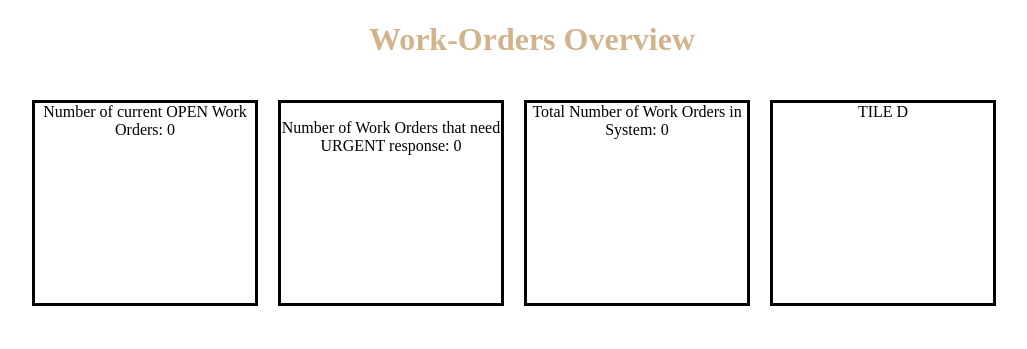
After one commit to Sujatha-Renga/ISQA_8210_Assign5, a Django app: page /workorder/dashboard/ in a window 1280 px wide. The commit adds this page. Shown: the top 349 px of the page, without its empty margins (108-1135 px from the left). Run offline with Django 4.2, Linux system fonts and the light colour scheme; data that the repository does not hold is empty.

Commit message:
added simple dashboard and pdf filter

```diff
--- /dev/null
+++ b/templates/workorder/dashboard.html
@@ -0,0 +1,72 @@
+<!DOCTYPE html>
+{#{% extends 'base.html' %}#}
+{% load static %}
+{% block content %}
+<html lang="en">
+    <head>
+
+        <!-- CSS style to put div side by side -->
+        <style type="text/css">
+        .container {
+            width:1000px;
+            height:250px;
+            background-color:white;
+            padding-top:20px;
+            {#padding-left:15px;#}
+            {#padding-right:15px;#}
+        }
+        #st-box {
+            float:left;
+            width:220px;
+            height:200px;
+            background-color:white;
+            border:solid black;
+        }
+        #nd-box {
+            float:left;
+            width:220px;
+            height:200px;
+            background-color:white;
+            border:solid black;
+            margin-left:20px;
+        }
+        #rd-box {
+            float:left;
+            width:220px;
+            height:200px;
+            background-color:white;
+            border:solid black;
+            margin-left:20px;
+        }
+        h1 {
+            color:Tan;
+        }
+        </style>
+    </head>
+
+    <body>
+        <center>
+        <h1>Work-Orders Overview</h1>
+
+        <div class="container">
+            <div id="st-box">
+        Number of current OPEN Work Orders: {{ open_wo_count }}
+            </div>
+
+            <div id="nd-box"><p></p><p></p>
+                <p>
+                    Number of Work Orders that need URGENT response: {{ severity_count }}
+                </p>
+            </div>
+
+            <div id="rd-box">
+Total Number of Work Orders in System: {{ total_wo }}
+            </div>
+                        <div id="rd-box">
+TILE D
+            </div>
+        </div>
+        </center>
+
+{% endblock %}
+</html>
--- a/workorder/urls.py
+++ b/workorder/urls.py
@@ -15,6 +15,9 @@ urlpatterns = [
     path('item/edit/<int:pk>/', UpdateWorkOrderItems.as_view(), name='item_update'),
     path('item/delete/<int:pk>/', DeleteWorkOrderItems.as_view(), name='item_delete'),
     path('export_work_orders/', views.export_work_orders, name='export_work_orders'),
+    path('export_PDFwork_orders/', views.export_PDFwork_orders, name='export_PDFwork_orders'),
     path('export_filter_work/', views.export_filter_work, name='export_filter_work'),
-    path('view_pdf', views.view_pdf, name='view_pdf')
+    path('export_PDFfilter_work/', views.export_PDFfilter_work, name='export_PDFfilter_work'),
+    path('dashboard/', views.dashboardView, name='dashboard'),
+    path('view_pdf', views.view_pdf, name='view_pdf'),
 ]
--- a/workorder/views.py
+++ b/workorder/views.py
@@ -31,11 +31,22 @@ class DateInput(DateInput):
     input_type = 'date'
 
 
+def dashboardView(request):
+    open_wo_count = WorkOrder.objects.filter(status='OPEN').count()
+    severity_count = WorkOrder.objects.filter(severity='URGENT').count()
+    total_wo = WorkOrder.objects.all().count()
+    # print(open_wo_count)
+    return render(request, 'workorder/dashboard.html', {'open_wo_count': open_wo_count,
+                                                        'severity_count': severity_count,
+                                                        'total_wo': total_wo})
+    # return render(request, 'workorder/dashboard.html')
+
+
 class WorkOrderList(LoginRequiredMixin, ListView):
     template_name = "workorder_list.html"
     model = WorkOrder
     context_object_name = 'orders'
-    paginate_by = 10
+    paginate_by = 4
     queryset = WorkOrder.objects.all()
 
     # def get_context_data(self, **kwargs):
@@ -173,6 +184,67 @@ def export_work_orders(request):
     return response
 
 
+@staff_member_required
+def export_PDFfilter_work(request):
+    template_name = "workorder/workorderPDFfilter.html"
+    form_class = ExportFilterForms()
+    return render(request, template_name, {'form': form_class})
+
+
+@staff_member_required
+def export_PDFwork_orders(request):
+    buf = io.BytesIO()
+    c = canvas.Canvas(buf, pagesize=letter, bottomup=0)
+    textobj = c.beginText()
+    textobj.setTextOrigin(inch, inch)
+    textobj.setFont("Helvetica", 14)
+
+    form = ExportFilterForms(request.POST)
+
+    if form.is_valid():
+        cs_value = form.cleaned_data['status']
+        assigned_user = form.cleaned_data['user']
+        assigned_apartment = form.cleaned_data['property']
+
+    lines = []
+
+    if assigned_user and assigned_apartment is None:
+        wo_object = WorkOrder.objects.filter(status=cs_value)
+    elif assigned_apartment is None:
+        wo_object = WorkOrder.objects.filter(status=cs_value, user=assigned_user)
+    elif assigned_user is None:
+        wo_object = WorkOrder.objects.filter(status=cs_value, property=assigned_apartment)
+    else:
+        wo_object = WorkOrder.objects.filter(status=cs_value, user=assigned_user, property=assigned_apartment)
+
+    lines.append("Here is your generated Report!")
+    for order in wo_object:
+        # print(order.customer_name)
+        lines.append(" ")
+        lines.append("Work Order Name: " + "       " + str(order.workorder_name))
+        lines.append("Property: " + "              " + str(order.property))
+        lines.append("Apartment: " + "             " + str(order.apartment))
+        lines.append("Short Description: " + "     " + str(order.short_desc))
+        lines.append("Skill Set: " + "             " + str(order.skill_set))
+        lines.append("Severity: " + "              " + str(order.severity))
+        lines.append("Status: " + "                " + str(order.status))
+        lines.append("Promised Date: " + "         " + str(order.promised_date))
+        lines.append("Completed Date: " + "        " + str(order.completed_date))
+        lines.append("Estimated Cost: " + "        " + str(order.estimated_cost))
+        lines.append("Actual Cost: " + "           " + str(order.actual_cost))
+        lines.append("Work Order Date: " + "       " + str(order.work_order_date))
+
+    for line in lines:
+        textobj.textLine(line)
+
+    c.drawText(textobj)
+    c.showPage()
+    c.save()
+    buf.seek(0)
+
+    return FileResponse(buf, as_attachment=True, filename='workorders.pdf')
+
+
 @login_required
 def view_pdf(request):
     buf = io.BytesIO()
```
Also changed, not shown: templates/base.html (+21 -19 lines), templates/home.html (+8 -7 lines), templates/workorder/workorderPDFfilter.html (added, +15 -0 lines), templates/workorder/workorder_list.html (+41 -18 lines).
